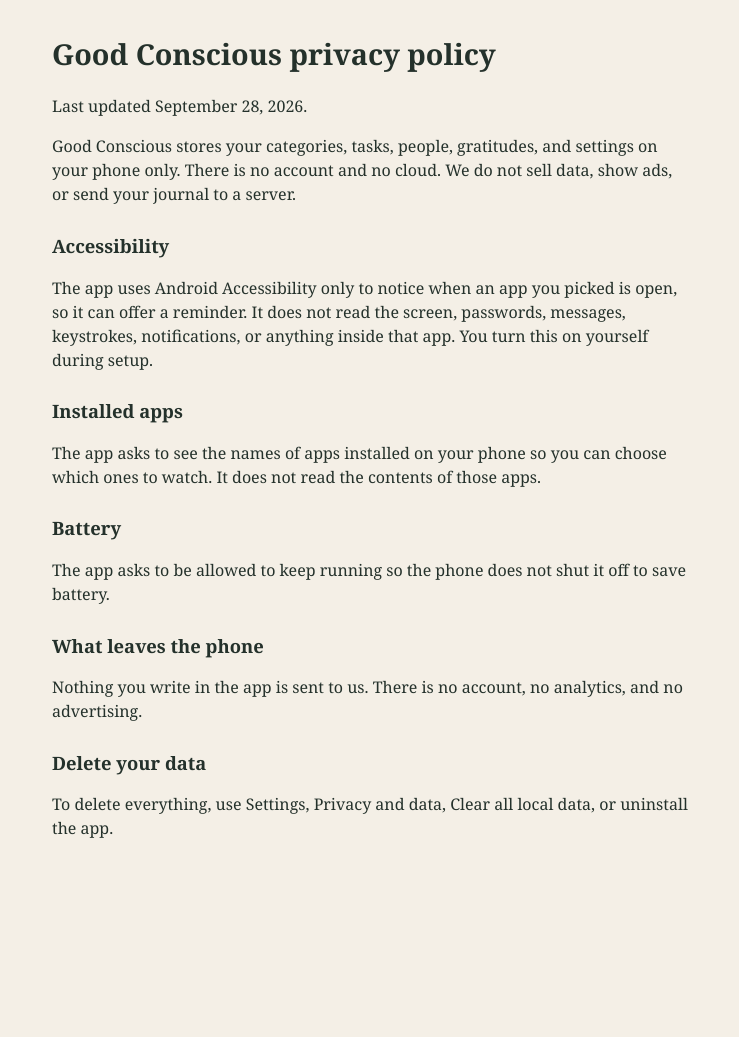
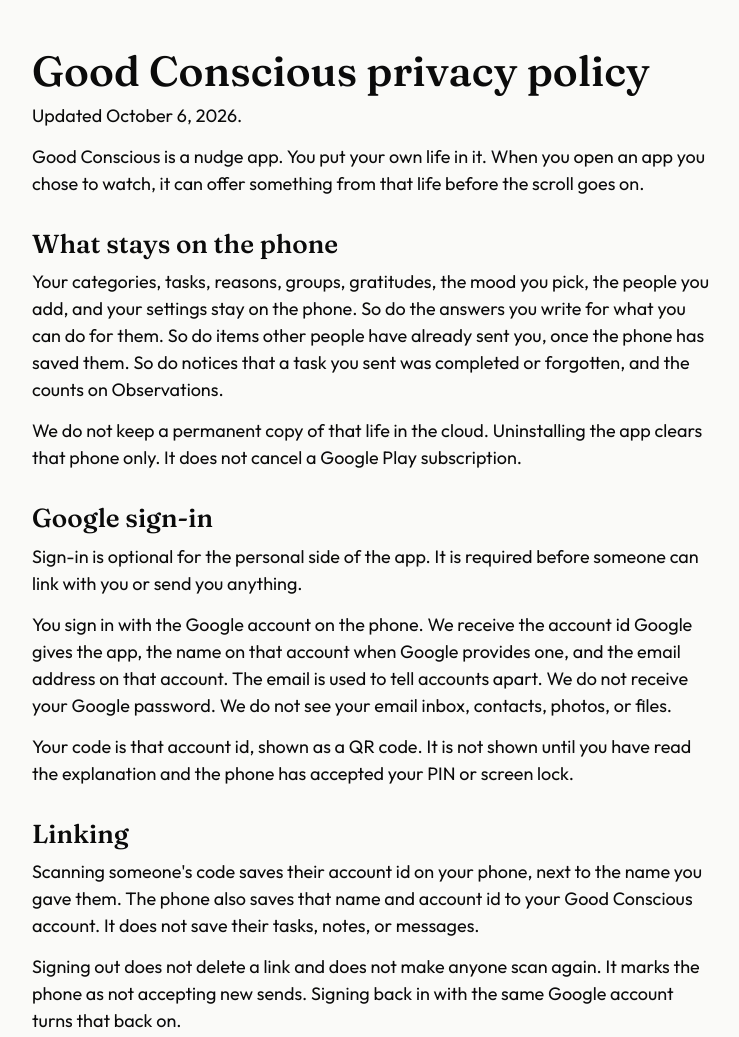
Before and after one commit to goodconscious1/good-conscious-privacy, a plain HTML site: page index.html in a window 1280 px wide. Shown: the top 1037 px of the page, without its empty margins (268-1007 px from the left). Before the commit the page ends 872 px from the top, so only its background shows below. Drawn offline with Linux system fonts and the light colour scheme.

Commit message:
Replace the privacy policy with the current account and Firebase version.

```diff
--- a/index.html
+++ b/index.html
@@ -1,28 +1,67 @@
 <!DOCTYPE html>
 <html lang="en">
 <head>
-  <meta charset="utf-8">
-  <meta name="viewport" content="width=device-width, initial-scale=1">
+  <meta charset="utf-8" />
+  <meta name="viewport" content="width=device-width, initial-scale=1" />
   <title>Good Conscious privacy policy</title>
+  <link rel="preconnect" href="https://fonts.googleapis.com" />
+  <link rel="preconnect" href="https://fonts.gstatic.com" crossorigin />
+  <link href="https://fonts.googleapis.com/css2?family=Fraunces:opsz,wght@9..144,560&family=Outfit:wght@400;600&display=swap" rel="stylesheet" />
   <style>
-    body { font-family: Georgia, serif; max-width: 40rem; margin: 2rem auto; padding: 0 1rem; color: #24312b; background: #f4efe6; line-height: 1.5; }
-    h1 { font-size: 1.8rem; }
-    h2 { font-size: 1.15rem; margin-top: 1.6rem; }
+    body { margin: 0; background: #FAFAF8; color: #0B0B0B; font-family: Outfit, sans-serif; font-size: 18px; line-height: 1.5; }
+    main { max-width: 680px; margin: 0 auto; padding: 48px 22px 80px; }
+    h1 { font-family: Fraunces, serif; font-size: 42px; line-height: 1.1; font-weight: 560; margin: 0 0 8px; }
+    h2 { font-family: Fraunces, serif; font-size: 26px; line-height: 1.2; font-weight: 560; margin: 32px 0 8px; }
+    p { margin: 0 0 14px; }
+    a { color: #0B0B0B; }
   </style>
 </head>
 <body>
-  <h1>Good Conscious privacy policy</h1>
-  <p>Last updated September 28, 2026.</p>
-  <p>Good Conscious stores your categories, tasks, people, gratitudes, and settings on your phone only. There is no account and no cloud. We do not sell data, show ads, or send your journal to a server.</p>
-  <h2>Accessibility</h2>
-  <p>The app uses Android Accessibility only to notice when an app you picked is open, so it can offer a reminder. It does not read the screen, passwords, messages, keystrokes, notifications, or anything inside that app. You turn this on yourself during setup.</p>
-  <h2>Installed apps</h2>
-  <p>The app asks to see the names of apps installed on your phone so you can choose which ones to watch. It does not read the contents of those apps.</p>
-  <h2>Battery</h2>
-  <p>The app asks to be allowed to keep running so the phone does not shut it off to save battery.</p>
-  <h2>What leaves the phone</h2>
-  <p>Nothing you write in the app is sent to us. There is no account, no analytics, and no advertising.</p>
-  <h2>Delete your data</h2>
-  <p>To delete everything, use Settings, Privacy and data, Clear all local data, or uninstall the app.</p>
+  <main>
+    <h1>Good Conscious privacy policy</h1>
+    <p>Updated October 6, 2026.</p>
+    <p>Good Conscious is a nudge app. You put your own life in it. When you open an app you chose to watch, it can offer something from that life before the scroll goes on.</p>
+
+    <h2>What stays on the phone</h2>
+    <p>Your categories, tasks, reasons, groups, gratitudes, the mood you pick, the people you add, and your settings stay on the phone. So do the answers you write for what you can do for them. So do items other people have already sent you, once the phone has saved them. So do notices that a task you sent was completed or forgotten, and the counts on Observations.</p>
+    <p>We do not keep a permanent copy of that life in the cloud. Uninstalling the app clears that phone only. It does not cancel a Google Play subscription.</p>
+
+    <h2>Google sign-in</h2>
+    <p>Sign-in is optional for the personal side of the app. It is required before someone can link with you or send you anything.</p>
+    <p>You sign in with the Google account on the phone. We receive the account id Google gives the app, the name on that account when Google provides one, and the email address on that account. The email is used to tell accounts apart. We do not receive your Google password. We do not see your email inbox, contacts, photos, or files.</p>
+    <p>Your code is that account id, shown as a QR code. It is not shown until you have read the explanation and the phone has accepted your PIN or screen lock.</p>
+
+    <h2>Linking</h2>
+    <p>Scanning someone's code saves their account id on your phone, next to the name you gave them. The phone also saves that name and account id to your Good Conscious account. It does not save their tasks, notes, or messages.</p>
+    <p>Signing out does not delete a link and does not make anyone scan again. It marks the phone as not accepting new sends. Signing back in with the same Google account turns that back on.</p>
+    <p>You can pause a person. New sends from them stop until you turn them back on. Anything already waiting stays, and it stays hidden while they are paused. You can unlink or delete them. That removes the cloud flag and anything still waiting from them, so they cannot send again. It only counts once you are online.</p>
+    <p>Uninstalling the phone does not remove those links. After you install again and sign in with the same account, the names and links come back. Tasks and everything else were only on the phone, so they do not come back.</p>
+
+    <h2>What is sent through Firebase</h2>
+    <p>Firebase, a Google service, is the handoff. It is not a permanent inbox. The connection is encrypted.</p>
+    <p>When you send a mood, a nudge, a gratitude, a task, or one updated answer for what they can do for you, Firebase holds that one item until their phone saves it. The item has your account id, the name saved for you, the words you sent, a short detail such as a reason or a question number, the kind of item, and the time. Their phone then deletes that cloud copy.</p>
+    <p>If they already have 100 unopened moods, nudges, gratitudes, and tasks from you, the next one does not send. Completed and forgotten notices are not sent through Firebase. They stay on the sender's phone, up to 50, and clear when that list is opened and left.</p>
+
+    <h2>Delete the account</h2>
+    <p>You can delete the Good Conscious account in the app. Open Settings, then Privacy and Data, then Delete Good Conscious account. That removes the cloud names, the links, anything still waiting, and the account, then signs you out. The next sign-in is a new code. The old code stops working. This does not delete the Google account. An app update does not do this, and neither does uninstalling.</p>
+    <p>If the app is no longer installed, you can ask here: <a href="https://goodconscious1.github.io/good-conscious-delete/">https://goodconscious1.github.io/good-conscious-delete/</a>. Email goodconsciousapp@gmail.com from the Google account you used. The account and the data saved on it are deleted within 7 days. Tasks that were only on the phone are already gone if the app was removed. A Play subscription is not canceled by this request.</p>
+    <p>There is no separate way to erase the saved names and links while keeping the same account.</p>
+
+    <h2>Accessibility</h2>
+    <p>Watched-app nudges need Android's accessibility switch. This app uses it to read the package name of the app in front, and to know when that app comes forward or leaves. It does not read the words on the screen, your messages, your photos, or your passwords. It does not read what you type. It does not take the clipboard. It does not press keys or tap the screen for you. It does not use your location.</p>
+    <p>You choose the watched apps. That list stays on the phone. The app can see the names of installed apps so you can pick which ones to watch. It does not read the contents of those apps.</p>
+
+    <h2>Camera</h2>
+    <p>The camera is used only when you choose to scan someone else's code. The picture is not saved and is not uploaded.</p>
+
+    <h2>Subscription</h2>
+    <p>After three free days, Good Conscious asks you to continue through Google Play. Google charges the monthly price. We do not receive or store your card number. Canceling is done in the Play Store. The subscription stays on the Google account, not on the phone.</p>
+
+    <h2>What we do not do</h2>
+    <p>We do not sell your information. We do not show ads. We do not use your location. We do not post phone notifications for nudges. We do not share this data with other companies for their own use.</p>
+
+    <h2>Contact</h2>
+    <p>Questions about this policy: <a href="mailto:goodconsciousapp@gmail.com">goodconsciousapp@gmail.com</a></p>
+  </main>
 </body>
 </html>
```
